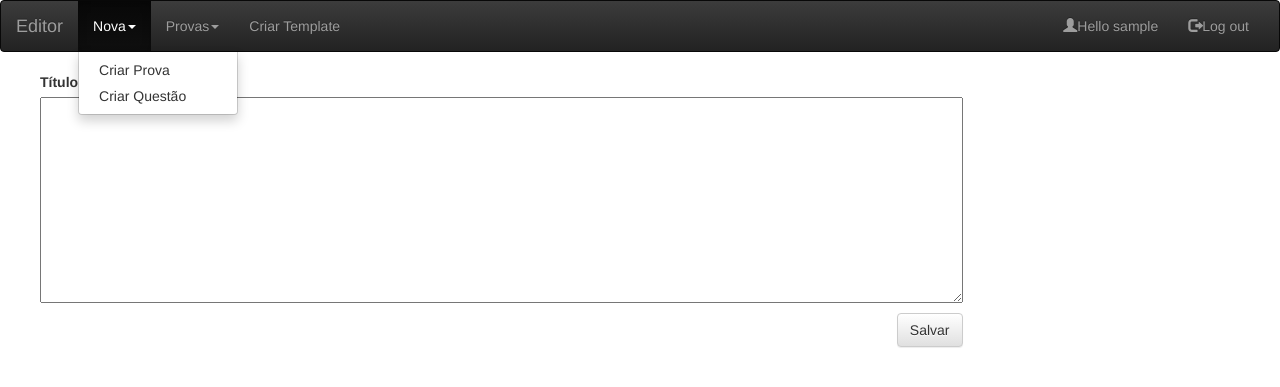
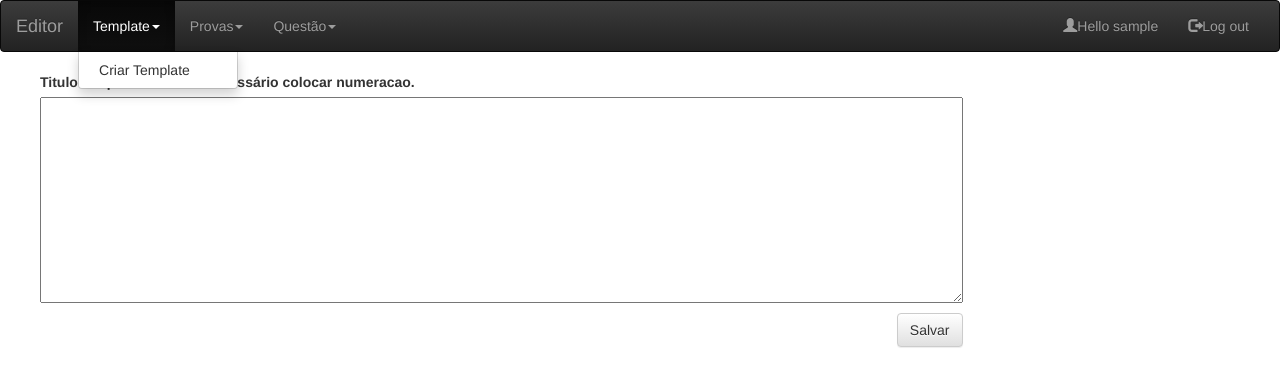
Before and after one commit to aleternis/editor-acessivel, a Django app: page /question/new/1/ in a window 1280 px wide, after a click on "Template". Shown: the top 387 px of the page. Run offline with Django 3.2, Linux system fonts and the light colour scheme; the visitor is signed in with stand-in values (Sample User, id 1); some libraries are stand-ins or nearby versions.

Commit message:
Adicionando novo menu, erros separados, adicionando alguns textos nos labels

```diff
--- a/blog/models.py
+++ b/blog/models.py
@@ -57,7 +57,7 @@ class ExamTemplate(models.Model):
 class Exam(models.Model):
     author = models.ForeignKey('auth.User')
     title = models.CharField(max_length=300, verbose_name=_(u'Título da sua prova'))
-    template = models.ForeignKey('blog.ExamTemplate', verbose_name=_('Template da sua prova'))
+    template = models.ForeignKey('blog.ExamTemplate', verbose_name=_('Modelo de template que sera usado na sua prova'))
 
     class Meta:
         permissions = (
@@ -70,11 +70,11 @@ class Exam(models.Model):
 
 class Option(models.Model):
     question = models.ForeignKey('blog.Question')
-    option = HTMLField(verbose_name=_('Alternativa'))
+    option = HTMLField(verbose_name=_('Texto da alternativa. Nao e necessario colocar letra.'))
 
 class Question(models.Model):
     exam = models.ForeignKey('blog.Exam', default=1)
-    text = HTMLField(verbose_name=_(u'Título da sua questão'))
+    text = HTMLField(verbose_name=_(u'Titulo da questao. Não e necessário colocar numeracao.'))
 
     class Meta:
         permissions = (
--- a/blog/templates/Paginas-de-Orientacao/paragrafos.html
+++ b/blog/templates/Paginas-de-Orientacao/paragrafos.html
@@ -15,9 +15,9 @@
 </head>
 <body>
 	<section>
-		<nav class="voltar">
+		<!--<nav class="voltar">
 			<a href="{% url 'menuInicial' %}">Voltar</a>
-		</nav>
+		</nav> -->
 		<article>
 			<h1>Parágrafo</h1>
 
--- a/blog/templates/Paginas-de-Orientacao/tabela.html
+++ b/blog/templates/Paginas-de-Orientacao/tabela.html
@@ -15,9 +15,9 @@
 </head>
 <body>
 <section>
-    <nav class="voltar">
+   <!-- <nav class="voltar">
         <a href="{% url 'menuInicial' %}">Voltar</a>
-    </nav>
+    </nav>-->
 	<article>
 		<h1>Tabelas</h1>
 
--- a/blog/templates/Paginas-de-Orientacao/texto-alternativo.html
+++ b/blog/templates/Paginas-de-Orientacao/texto-alternativo.html
@@ -10,9 +10,9 @@
 </head>
 <body>
 <section>
-    <nav class="voltar">
+   <!-- <nav class="voltar">
         <a href="{% url 'menuInicial' %}">Voltar</a>
-    </nav>
+    </nav> -->
 
 	<article>
 		<h1>Exemplos de texto alternativo</h1>
--- a/blog/templates/blog/base.html
+++ b/blog/templates/blog/base.html
@@ -45,29 +45,41 @@
       <ul class="nav navbar-nav">
 
         {% if user.is_authenticated %}
-        {% if perms.blog.add_exam or perms.blog.add_exam%}
+        {% if perms.blog.add_examtemplate %}
+
         <li class="dropdown">
 
-            <a class="dropdown-toggle" data-toggle="dropdown" href="#">Nova<span class="caret"></span></a>
+            <a class="dropdown-toggle" data-toggle="dropdown" href="#">Template<span class="caret"></span></a>
+            <ul class="dropdown-menu">
+                {% if perms.blog.add_exam %}
+                <li><a href="{% url 'exam_template_new' %}">Criar Template</a></li>
+                {% endif %}
+            </ul>
+        </li>
+        {% endif %}
+        {% if perms.blog.add_exam or perms.blog.add_exam%}
+
+        <li class="dropdown">
+            <a class="dropdown-toggle" data-toggle="dropdown" href="#">Provas<span class="caret"></span></a>
             <ul class="dropdown-menu">
                 {% if perms.blog.add_exam %}
                 <li><a href="{% url 'exam_new' %}">Criar Prova</a></li>
                 {% endif %}
-                {% if perms.blog.add_question %}
-                <li><a href="{% url 'choose_exam' %}">Criar Questão</a></li>
-                {% endif %}
-            </ul>
-        </li>
-        {% endif %}
-        <li class="dropdown">
-            <a class="dropdown-toggle" data-toggle="dropdown" href="#">Provas<span class="caret"></span></a>
-            <ul class="dropdown-menu">
                 <li><a href="{% url 'not_finished_exams' %}">Provas Não Finalizadas</a></li>
                 <li><a href="{% url 'finished_exams' %}">Provas Finalizadas</a></li>
             </ul>
         </li>
-        {% if perms.blog.add_examtemplate %}
-        <li><a href="{% url 'exam_template_new' %}">Criar Template</a></li>
+        {% endif %}
+
+
+        {% if perms.blog.add_question %}
+        <li class="dropdown">
+
+            <a class="dropdown-toggle" data-toggle="dropdown" href="#">Questão<span class="caret"></span></a>
+            <ul class="dropdown-menu">
+                <li><a href="{% url 'choose_exam' %}">Criar Questão</a></li>
+            </ul>
+        </li>
         {% endif %}
     </ul>
     <ul class="nav navbar-nav navbar-right">
--- a/blog/templates/blog/question_edit.html
+++ b/blog/templates/blog/question_edit.html
@@ -11,7 +11,7 @@
         {{ form.media }}
         {{ form.as_p }}
 
-        <button type="submit" class="save btn btn-default">Salvar</button>
+        <button type="submit"  onclick="return validaForm()"  class="save btn btn-default">Salvar</button>
     </form>
 
 </div>
@@ -87,8 +87,28 @@ $(window).load(function() {
     }
     tblError = showErrorTBL(errorFormat)
 
+
+
+
+
+
+// VALIDADOR DO FORM
+//    $(".post-form").submit(function() {
+//       if(error){
+//            alert('Paragrafo, ou imagem, ou tabela com erro');
+//            return false;
+//        }
+//
+//    });
+
+
+
+
+
+
+
+
         //mostrar error e exibir pop up
-
     if(error){
         $('#id_text_tbl').popover({
             title :"<h4>Elementos não conforme!</h4>",
@@ -106,8 +126,7 @@ $(window).load(function() {
         pError+
         imgError+
         tblError+
-        "</lu>"+
-        '<button type="button" class="btn btn-default btn-sm center-block" data-toggle="modal" data-target="#myModal" onclick="mostrarDica()">Como corrigir?</button>' ;
+        "</lu>";
 
         $('#id_text_tbl').popover('show')
     }else{
@@ -123,7 +142,8 @@ function showErrorP(errorArray){
     }
     if(errorArray.length==1){
         eNumb = errorArray[0]+1;
-        return  "<li> Paragrafo " + eNumb + " está muito longo</li>"
+        return  "<li> Paragrafo " + eNumb + " está muito longo</li>" +
+        '<button type="button" class="btn btn-default btn-sm center-block" data-toggle="modal" data-target="#myModalP" onclick="mostrarDicaP()">Como corrigir?</button> <br/>';
     }else if(errorArray.length>1){
 
         for (i = 0; i < errorArray.length; i++) {
@@ -133,7 +153,8 @@ function showErrorP(errorArray){
                 eNumb = eNumb + (errorArray[i]+1);
             }
         }
-        return "<li> Paragrafos " + eNumb + " estão muito longo</li>";
+        return "<li> Paragrafos " + eNumb + " estão muito longo</li>" +
+        '<button type="button" class="btn btn-default btn-sm center-block" data-toggle="modal" data-target="#myModalP" onclick="mostrarDicaP()">Como corrigir?</button> <br/>';
     }
 }
 // tag img
@@ -144,7 +165,8 @@ function showErrorIMG(errorArray){
     }
     if(errorArray.length==1){
         eNumb = errorArray[0]+1;
-        return  "<li> A imagem " + eNumb + " não possui descrição</li>"
+        return  "<li> A imagem " + eNumb + " não possui descrição</li>" +
+        '<button type="button" class="btn btn-default btn-sm center-block" data-toggle="modal" data-target="#myModalImg" onclick="mostrarDicaImg()">Como corrigir?</button> <br/>';
     }else if(errorArray.length>1){
 
         for (i = 0; i < errorArray.length; i++) {
@@ -154,7 +176,8 @@ function showErrorIMG(errorArray){
                 eNumb = eNumb + (errorArray[i]+1);
             }
         }
-        return "<li> As imagens " + eNumb + " não possuem descrição</li>";
+        return "<li> As imagens " + eNumb + " não possuem descrição</li>" +
+        '<button type="button" class="btn btn-default btn-sm center-block" data-toggle="modal" data-target="#myModalImg" onclick="mostrarDicaImg()">Como corrigir?</button> <br/>';
     }
 }
 
@@ -166,7 +189,8 @@ function showErrorTBL(errorArray){
     }
     if(errorArray.length==1){
         eNumb = errorArray[0]+1;
-        return  "<li> A tabela " + eNumb + " não possui descrição</li>"
+        return  "<li> A tabela " + eNumb + " não possui descrição</li>" +
+        '<button type="button" class="btn btn-default btn-sm center-block" data-toggle="modal" data-target="#myModalTbl" onclick="mostrarDicaTbl()">Como corrigir?</button>';
     }else if(errorArray.length>1){
 
         for (i = 0; i < errorArray.length; i++) {
@@ -176,9 +200,14 @@ function showErrorTBL(errorArray){
                 eNumb = eNumb + (errorArray[i]+1);
             }
         }
-        return "<li> As tabelas " + eNumb + " não possuem descrição</li>";
+        return "<li> As tabelas " + eNumb + " não possuem descrição</li>" +
+        '<button type="button" class="btn btn-default btn-sm center-block" data-toggle="modal" data-target="#myModalTbl" onclick="mostrarDicaTbl()">Como corrigir?</button>';
     }
 }
+
+
+
+
 
 });
 
@@ -192,7 +221,7 @@ function showErrorTBL(errorArray){
 
 
 <!-- Modal -->
-<div class="modal fade" id="myModal" role="dialog">
+<div class="modal fade" id="myModalP" role="dialog">
     <div class="modal-dialog">
 
       <!-- Modal content-->
@@ -202,7 +231,7 @@ function showErrorTBL(errorArray){
           <h4 class="modal-title">Como melhorar a usabilidade!</h4>
         </div>
         <div class="modal-body">
-        <iframe src="{% url 'menuInicial' %} " width="100%" height="70%"></iframe>
+            <iframe src="{% url 'show_error_paragrafo' %} " width="100%" height="70%"></iframe>
         </div>
         <div class="modal-footer">
             <button type="button" class="btn btn-default" data-dismiss="modal">Close</button>
@@ -211,17 +240,82 @@ function showErrorTBL(errorArray){
 
     </div>
 </div>
+
+<div class="modal fade" id="myModalImg" role="dialog">
+    <div class="modal-dialog">
+
+      <!-- Modal content-->
+      <div class="modal-content">
+        <div class="modal-header">
+          <button type="button" class="close" data-dismiss="modal">&times;</button>
+          <h4 class="modal-title">Como melhorar a usabilidade!</h4>
+        </div>
+        <div class="modal-body">
+            <iframe src="{% url 'show_error' %} " width="100%" height="70%"></iframe>
+        </div>
+        <div class="modal-footer">
+            <button type="button" class="btn btn-default" data-dismiss="modal">Close</button>
+        </div>
+        </div>
+
+    </div>
+</div>
+
+<div class="modal fade" id="myModalTbl" role="dialog">
+    <div class="modal-dialog">
+
+      <!-- Modal content-->
+      <div class="modal-content">
+        <div class="modal-header">
+          <button type="button" class="close" data-dismiss="modal">&times;</button>
+          <h4 class="modal-title">Como melhorar a usabilidade!</h4>
+        </div>
+        <div class="modal-body">
+            <iframe src="{% url 'show_error_tabela' %} " width="100%" height="70%"></iframe>
+        </div>
+        <div class="modal-footer">
+            <button type="button" class="btn btn-default" data-dismiss="modal">Close</button>
+        </div>
+        </div>
+
+    </div>
+</div>
+
 </div>
 
 <script>
-    function mostrarDica() {
+    function mostrarDicaP() {
         $('#id_text_tbl').popover('hide')
     }
     $(document).ready(function(){
         $("#myBtn").click(function(){
-            $("#myModal").modal("show");
+            $("#myModalP").modal("show");
         });
-        $("#myModal").on('hidden.bs.modal', function () {
+        $("#myModalP").on('hidden.bs.modal', function () {
+            $('#id_text_tbl').popover('show')
+        });
+    });
+
+        function mostrarDicaImg() {
+        $('#id_text_tbl').popover('hide')
+    }
+    $(document).ready(function(){
+        $("#myBtn").click(function(){
+            $("#myModalImg").modal("show");
+        });
+        $("#myModalImg").on('hidden.bs.modal', function () {
+            $('#id_text_tbl').popover('show')
+        });
+    });
+
+        function mostrarDicaTbl() {
+        $('#id_text_tbl').popover('hide')
+    }
+    $(document).ready(function(){
+        $("#myBtn").click(function(){
+            $("#myModalTbl").modal("show");
+        });
+        $("#myModalTbl").on('hidden.bs.modal', function () {
             $('#id_text_tbl').popover('show')
         });
     });
```
Lines whose indentation alone changed are shown as unchanged.
